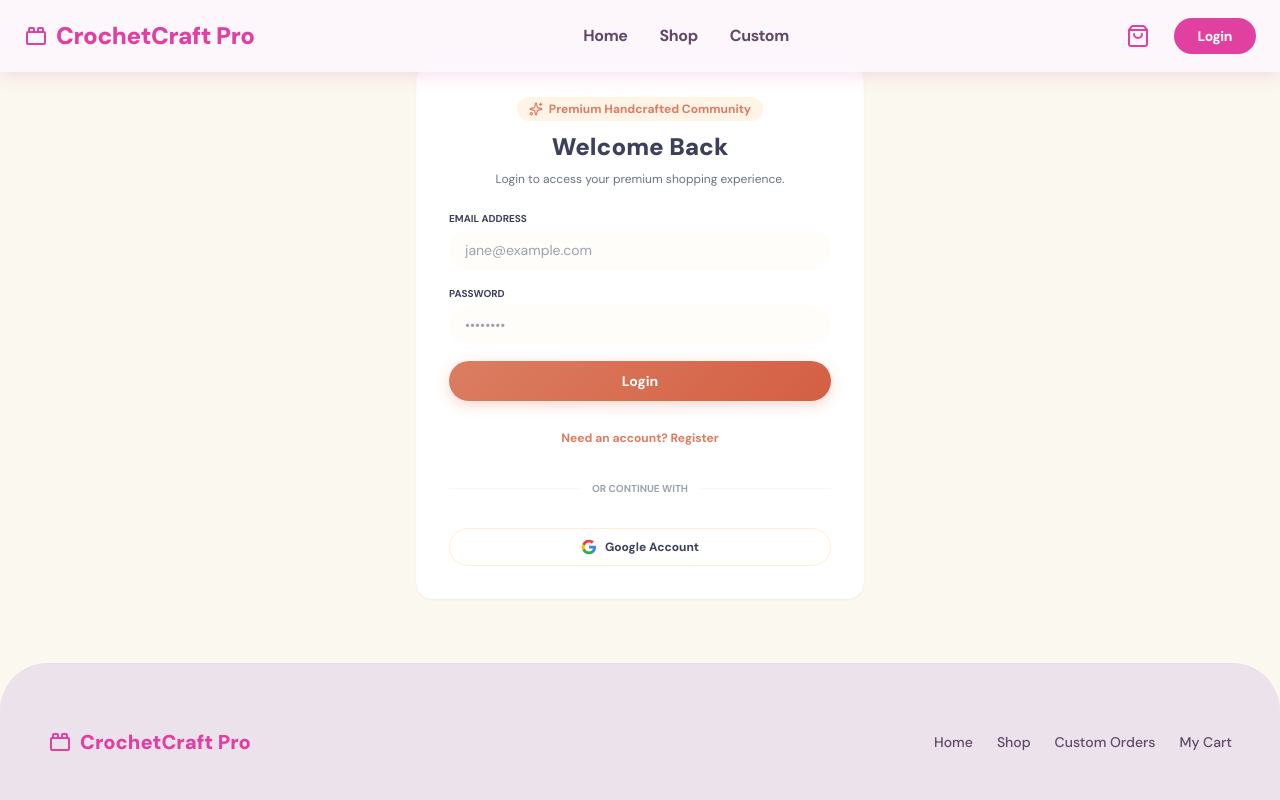
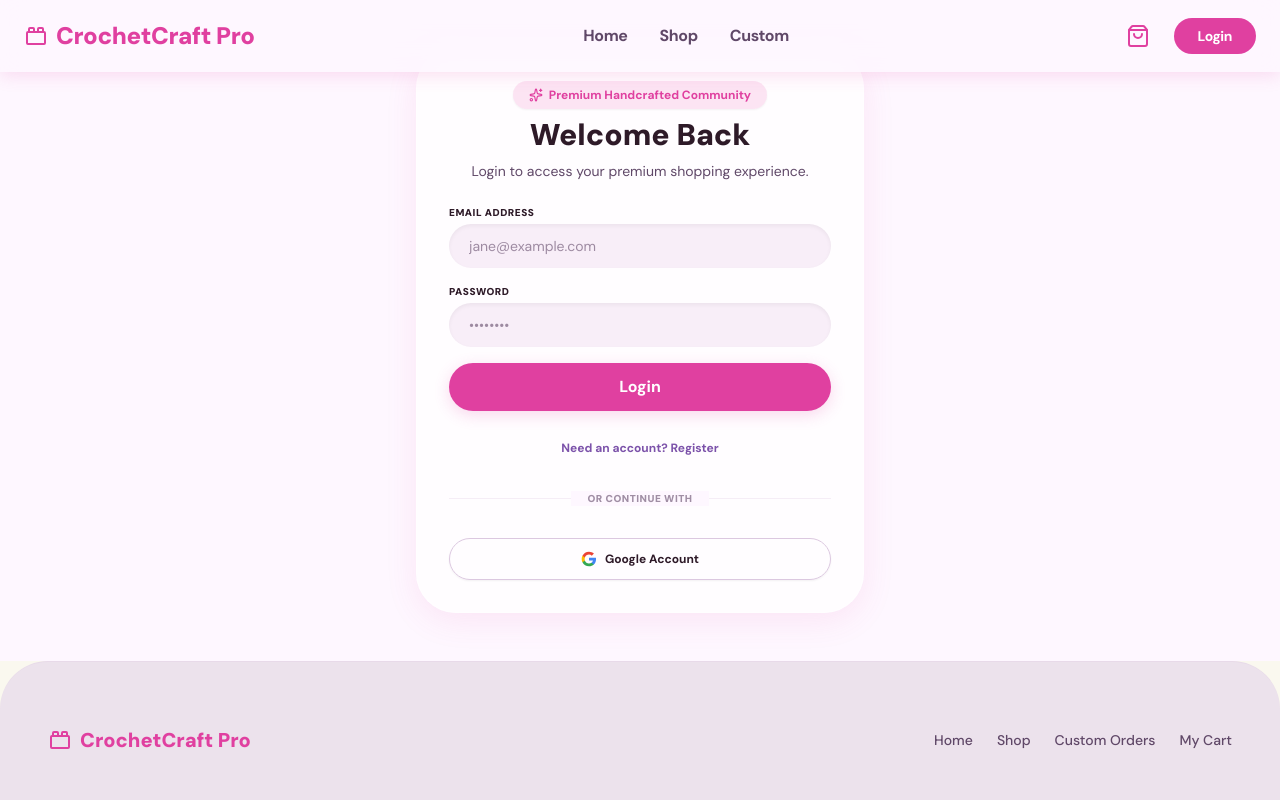
Before and after one commit to shravanishinde396-cmd/CrochetCraft, a Next.js app in the folder apps/web/: page /login in a window 1280 px wide. Shown: the top 800 px of the page. Built offline with nearby package versions, Linux system fonts and the light colour scheme.

Commit message:
Update login and registration page to render detailed express-validator message

```diff
--- a/apps/web/app/login/page.tsx
+++ b/apps/web/app/login/page.tsx
@@ -3,7 +3,7 @@
 import React, { useState } from 'react';
 import { useRouter } from 'next/navigation';
 import { useAuthStore } from '../store/authStore';
-import { Sparkles } from 'lucide-react';
+import { Sparkles, RefreshCw } from 'lucide-react';
 
 export default function LoginPage() {
   const router = useRouter();
@@ -40,11 +40,15 @@ export default function LoginPage() {
 
       const data = await response.json();
       if (response.ok && data.success) {
-        // Set user & token in store
         setAuth(data.data.user, data.data.accessToken);
         router.push('/');
       } else {
+        if (data.errors && data.errors.length > 0) {
+          const errorMsg = data.errors.map((err: { message: string }) => err.message).join(', ');
+          setError(errorMsg);
+        } else {
           setError(data.message || 'Authentication failed. Please verify credentials.');
+        }
       }
     } catch {
       setError('Cannot connect to authentication service.');
@@ -54,16 +58,18 @@ export default function LoginPage() {
   };
 
   return (
-    <div className="max-w-md mx-auto my-16 bg-white p-8 rounded-2xl border border-orange-50/50 shadow-sm space-y-6">
+    <div className="bg-background min-h-[80vh] flex items-center justify-center px-4 py-12">
+      <div className="w-full max-w-md bg-white/70 backdrop-blur rounded-[2.5rem] p-8 border border-white/50 shadow-[0_8px_32px_rgba(224,64,160,0.1)] space-y-6">
+
         <div className="text-center space-y-2">
-        <div className="inline-flex items-center space-x-1.5 bg-orange-100/60 text-[#E07A5F] px-3 py-1 rounded-full text-xs font-bold">
+          <div className="inline-flex items-center gap-1.5 bg-primary-container/20 text-primary px-4 py-1.5 rounded-full text-xs font-bold shadow-sm">
             <Sparkles className="w-3.5 h-3.5" />
             <span>Premium Handcrafted Community</span>
           </div>
-        <h2 className="text-2xl font-extrabold text-[#3D405B]">
+          <h2 className="text-3xl font-black font-headline text-on-surface">
             {isRegister ? 'Create Account' : 'Welcome Back'}
           </h2>
-        <p className="text-xs text-gray-500">
+          <p className="text-sm text-on-surface-variant">
             {isRegister
               ? 'Join us to track orders, save wishlists, and order custom yarn slots.'
               : 'Login to access your premium shopping experience.'}
@@ -71,7 +77,7 @@ export default function LoginPage() {
         </div>
 
         {error && (
-        <div className="p-3 bg-red-50 text-red-700 text-xs font-medium rounded-xl text-center">
+          <div className="p-4 bg-error-container text-on-error-container text-xs font-bold rounded-2xl text-center border border-error/20">
             {error}
           </div>
         )}
@@ -79,12 +85,12 @@ export default function LoginPage() {
         <form onSubmit={handleSubmit} className="space-y-4">
           {isRegister && (
             <div>
-            <label className="block text-[10px] font-bold text-[#3D405B] uppercase mb-1">Full Name</label>
+              <label className="block text-[10px] font-black text-on-surface uppercase tracking-wider mb-1">Full Name</label>
               <input
                 type="text"
                 name="name"
                 placeholder="Jane Doe"
-              className="w-full bg-orange-50/30 border-0 text-sm px-4 py-2.5 rounded-xl focus:ring-1 focus:ring-[#E07A5F] focus:outline-none"
+                className="w-full bg-surface-container border-0 text-sm px-5 py-3 rounded-full focus:ring-2 focus:ring-primary placeholder:text-on-surface-variant/60 text-on-background shadow-inner"
                 value={formData.name}
                 onChange={handleChange}
                 required
@@ -93,12 +99,12 @@ export default function LoginPage() {
           )}
 
           <div>
-          <label className="block text-[10px] font-bold text-[#3D405B] uppercase mb-1">Email Address</label>
+            <label className="block text-[10px] font-black text-on-surface uppercase tracking-wider mb-1">Email Address</label>
             <input
               type="email"
               name="email"
               placeholder="jane@example.com"
-            className="w-full bg-orange-50/30 border-0 text-sm px-4 py-2.5 rounded-xl focus:ring-1 focus:ring-[#E07A5F] focus:outline-none"
+              className="w-full bg-surface-container border-0 text-sm px-5 py-3 rounded-full focus:ring-2 focus:ring-primary placeholder:text-on-surface-variant/60 text-on-background shadow-inner"
               value={formData.email}
               onChange={handleChange}
               required
@@ -106,12 +112,12 @@ export default function LoginPage() {
           </div>
 
           <div>
-          <label className="block text-[10px] font-bold text-[#3D405B] uppercase mb-1">Password</label>
+            <label className="block text-[10px] font-black text-on-surface uppercase tracking-wider mb-1">Password</label>
             <input
               type="password"
               name="password"
               placeholder="••••••••"
-            className="w-full bg-orange-50/30 border-0 text-sm px-4 py-2.5 rounded-xl focus:ring-1 focus:ring-[#E07A5F] focus:outline-none"
+              className="w-full bg-surface-container border-0 text-sm px-5 py-3 rounded-full focus:ring-2 focus:ring-primary placeholder:text-on-surface-variant/60 text-on-background shadow-inner"
               value={formData.password}
               onChange={handleChange}
               required
@@ -121,9 +127,16 @@ export default function LoginPage() {
           <button
             type="submit"
             disabled={loading}
-          className="w-full btn-primary py-2.5 rounded-full text-sm font-bold transition-all disabled:opacity-50"
+            className="w-full bg-primary hover:bg-[#c9328c] text-white font-bold py-3 px-6 rounded-full shadow-[0_4px_16px_rgba(224,64,160,0.2)] hover:scale-[1.02] active:scale-95 transition-all flex items-center justify-center gap-2"
           >
-          {loading ? 'Processing...' : isRegister ? 'Register' : 'Login'}
+            {loading ? (
+              <>
+                <RefreshCw className="w-4 h-4 animate-spin" />
+                <span>Processing...</span>
+              </>
+            ) : (
+              <span>{isRegister ? 'Register' : 'Login'}</span>
+            )}
           </button>
         </form>
 
@@ -133,20 +146,19 @@ export default function LoginPage() {
               setIsRegister(!isRegister);
               setError(null);
             }}
-          className="text-xs text-[#E07A5F] hover:underline font-bold"
+            className="text-xs text-secondary hover:underline font-bold"
           >
             {isRegister ? 'Already have an account? Login' : 'Need an account? Register'}
           </button>
         </div>
 
         <div className="relative flex items-center justify-center py-2">
-        <div className="absolute inset-0 flex items-center"><div className="w-full border-t border-orange-50"></div></div>
-        <span className="relative bg-white px-3 text-[10px] uppercase font-bold text-gray-400">or continue with</span>
+          <div className="absolute inset-0 flex items-center"><div className="w-full border-t border-outline-variant/30"></div></div>
+          <span className="relative bg-[#fef7ff] px-4 text-[10px] uppercase font-black text-on-surface-variant/60 tracking-wider">or continue with</span>
         </div>
 
         <button
           onClick={() => {
-          // Mock OAuth login
             setAuth({
               id: 'google-user-id',
               name: 'Jane Smith',
@@ -155,7 +167,7 @@ export default function LoginPage() {
             }, 'mock-google-access-token');
             router.push('/');
           }}
-        className="w-full flex items-center justify-center space-x-2 border border-orange-100 hover:bg-orange-50/50 py-2.5 rounded-full text-xs font-bold text-[#3D405B] transition-colors"
+          className="w-full flex items-center justify-center space-x-2 border border-outline-variant hover:bg-surface-container py-3 rounded-full text-xs font-bold text-on-surface transition-all shadow-sm hover:scale-[1.01]"
         >
           <svg className="w-4 h-4" viewBox="0 0 24 24">
             <path fill="#4285F4" d="M22.56 12.25c0-.78-.07-1.53-.2-2.25H12v4.26h5.92c-.26 1.37-1.04 2.53-2.21 3.31v2.77h3.57c2.08-1.92 3.28-4.74 3.28-8.09z" />
@@ -166,5 +178,6 @@ export default function LoginPage() {
           <span>Google Account</span>
         </button>
       </div>
+    </div>
   );
 }
```
Lines whose indentation alone changed are shown as unchanged.
